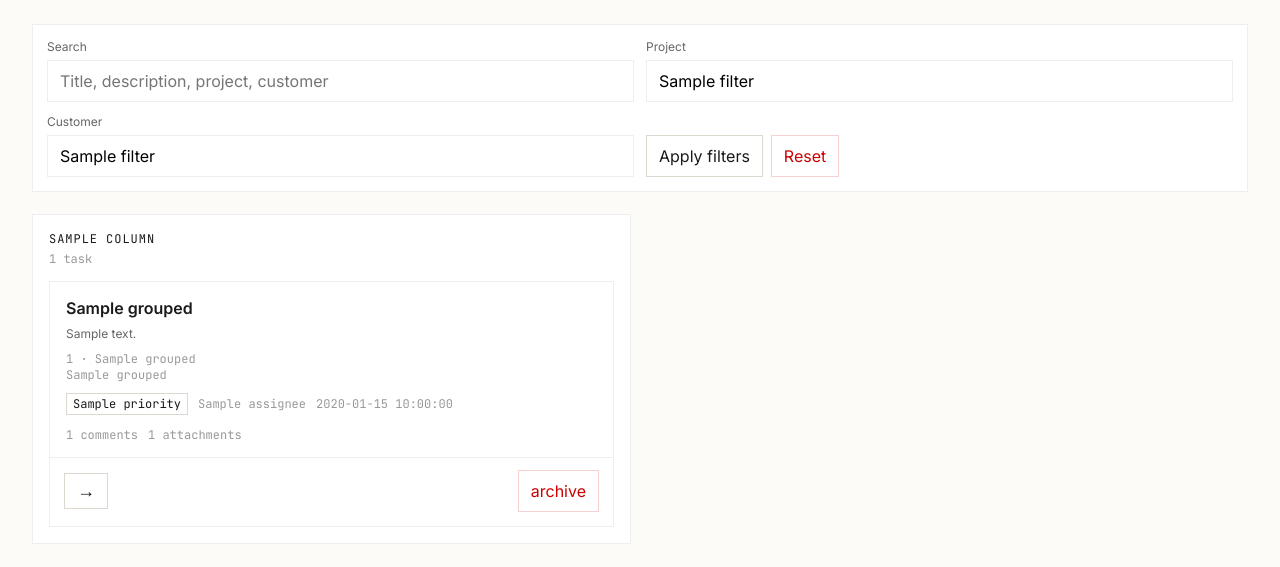
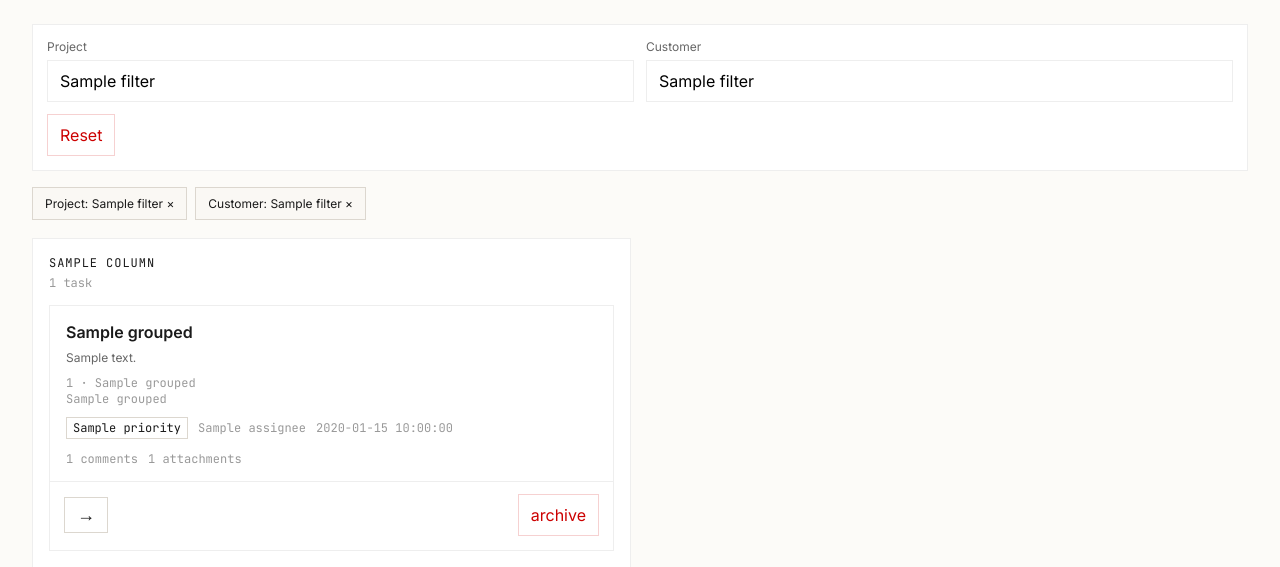
Before and after one commit to felipestk/work-os, a FastAPI app: template apps/kanban/templates/board.html in a window 1280 px wide. Shown: the part 168-735 px from the top of the page. Run offline with FastAPI, Linux system fonts and the light colour scheme; the template is opened without the code that fills it: most values are stand-ins (such as "Sample title", 1, 10 or a date in 2020); some libraries are stand-ins or nearby versions.

Commit message:
Auto-apply kanban filters with removable chips

```diff
--- a/apps/kanban/static/board.css
+++ b/apps/kanban/static/board.css
@@ -23,10 +23,19 @@ h3 { font-size: 30px; line-height: 1; }
 .subtitle, .detail-section p, .empty-state { color: var(--muted); }
 .subtitle { max-width: 760px; font-size: 17px; }
 .board-filters { margin-bottom: 22px; border: 1px solid var(--border); background: var(--panel); padding: 14px; }
-.filters-form { display: grid; grid-template-columns: 2fr 1fr 1fr 1fr auto; gap: 12px; align-items: end; }
+.filters-form { display: grid; grid-template-columns: 1fr 1fr auto; gap: 12px; align-items: end; }
 .filters-form label, .detail-edit-form label, .quick-add label { display: block; }
 .filters-form span, .detail-edit-form span, .quick-add span, .picker-field span, .modal-form span { display: block; font-size: 12px; color: var(--muted); margin-bottom: 6px; }
 .filters-actions { display: flex; gap: 8px; }
+.active-filter-chips { display: flex; flex-wrap: wrap; gap: 8px; margin: -6px 0 18px; }
+.chip-form { margin: 0; }
+.filter-chip {
+  width: auto;
+  padding: 8px 12px;
+  font-size: 12px;
+  background: var(--panel-soft);
+  border: 1px solid var(--border-strong);
+}
 .board-columns-grid { display: grid; grid-template-columns: repeat(5, minmax(220px, 1fr)); gap: 18px; align-items: start; }
 .board-column, .detail-panel, .detail-card, .task-card, .quick-add, .modal-card { border: 1px solid var(--border); background: var(--panel); }
 .board-column { padding: 16px; }
--- a/apps/kanban/static/board.js
+++ b/apps/kanban/static/board.js
@@ -87,6 +87,7 @@ function resetFilters() {
   const form = document.querySelector('.filters-form');
   if (!form) return;
   form.querySelectorAll('input[type="text"]').forEach((input) => { input.value = ''; });
+  form.querySelectorAll('input[type="hidden"]').forEach((input) => { input.value = ''; });
   form.querySelectorAll('select').forEach((select) => { select.selectedIndex = 0; });
   if (window.htmx) window.htmx.trigger(form, 'submit');
 }
@@ -124,6 +125,11 @@ function runCustomerSearch(input) {
   debounceSearch(input, () => fetchInto(`${searchUrl}?q=${encodeURIComponent(q)}`, results));
 }
 
+function autoSubmitFiltersFrom(element) {
+  const form = element.closest('.filters-form');
+  if (form && window.htmx) window.htmx.trigger(form, 'submit');
+}
+
 function applyProjectSelection(button) {
   const picker = button.closest('[data-project-picker]');
   if (!picker) return;
@@ -133,6 +139,7 @@ function applyProjectSelection(button) {
   if (hidden) hidden.value = button.dataset.projectId || '';
   if (input) input.value = button.dataset.projectLabel || '';
   clearResults(results);
+  autoSubmitFiltersFrom(picker);
 }
 
 function applyCustomerSelection(button) {
@@ -144,6 +151,7 @@ function applyCustomerSelection(button) {
   if (hidden) hidden.value = button.dataset.customerName || '';
   if (input) input.value = button.dataset.customerName || '';
   clearResults(results);
+  autoSubmitFiltersFrom(container);
 }
 
 function applyCustomerQuery(button) {
--- a/apps/kanban/templates/partials/board_shell.html
+++ b/apps/kanban/templates/partials/board_shell.html
@@ -11,11 +11,6 @@
 
   <section class="board-filters">
     <form class="filters-form" hx-get="/board" hx-target="#board-shell" hx-swap="outerHTML">
-      <label>
-        <span>Search</span>
-        <input type="text" name="q" value="{{ filters.q if filters is defined else '' }}" placeholder="Title, description, project, customer">
-      </label>
-
       {% with origin='', target='project_id', value=(filters.project_id if filters is defined else ''), current_label=(filters.project_label if filters is defined else (filters.project_id if filters is defined else '')), label='Project', placeholder='Filter by project', search_url='/board/projects/filter-search' %}
         {% include 'partials/project_picker_field.html' %}
       {% endwith %}
@@ -25,12 +20,28 @@
       {% endwith %}
 
       <div class="filters-actions">
-        <button type="submit" class="secondary-button">Apply filters</button>
         <button type="button" class="ghost-button" data-reset-filters>Reset</button>
       </div>
     </form>
   </section>
 
+  {% if (filters.project_id if filters is defined else '') or (filters.customer_name if filters is defined else '') %}
+  <section class="active-filter-chips">
+    {% if filters.project_id %}
+      <form class="chip-form" hx-get="/board" hx-target="#board-shell" hx-swap="outerHTML">
+        <input type="hidden" name="customer_name" value="{{ filters.customer_name }}">
+        <button type="submit" class="filter-chip">Project: {{ filters.project_label }} ×</button>
+      </form>
+    {% endif %}
+    {% if filters.customer_name %}
+      <form class="chip-form" hx-get="/board" hx-target="#board-shell" hx-swap="outerHTML">
+        <input type="hidden" name="project_id" value="{{ filters.project_id }}">
+        <button type="submit" class="filter-chip">Customer: {{ filters.customer_name }} ×</button>
+      </form>
+    {% endif %}
+  </section>
+  {% endif %}
+
   <section id="board-columns" class="board-columns">
     {% include 'partials/board_columns.html' %}
   </section>
```
